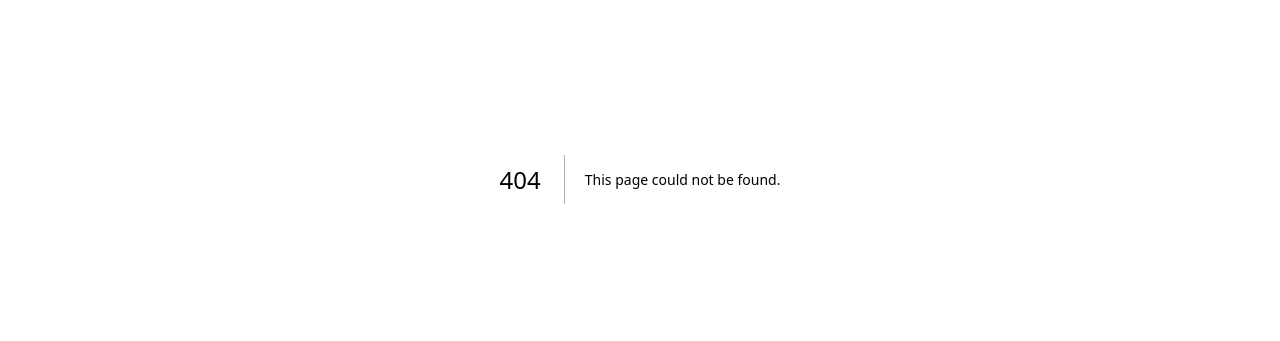
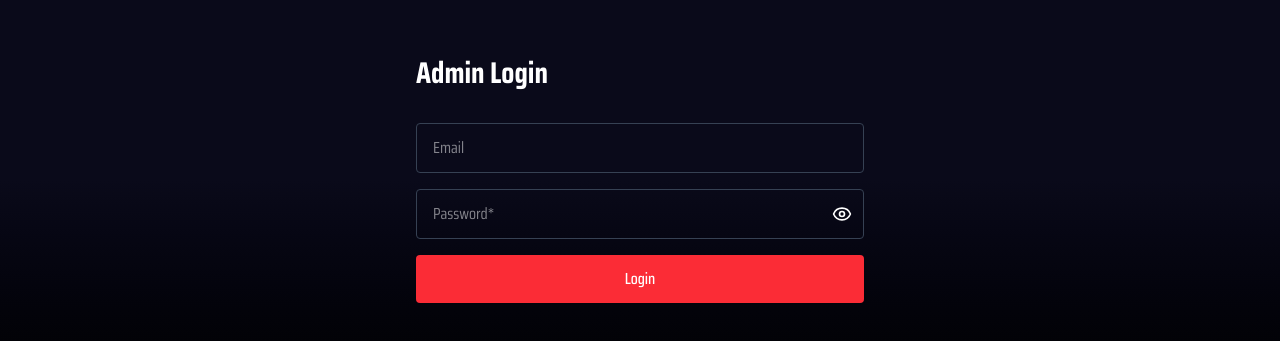
Before and after one commit to tech365aitechcom/ISKAFE, a Next.js app: page /admin-login in a window 1280 px wide. Before the commit this address had no page. Shown: the part 221-562 px from the top of the page. Built offline with nearby package versions, Linux system fonts and the light colour scheme; no server answers.

Commit message:
login in admin

```diff
--- a/package.json
+++ b/package.json
@@ -12,9 +12,11 @@
     "axios": "^1.8.3",
     "lucide-react": "^0.482.0",
     "next": "15.2.2",
+    "notistack": "^3.0.2",
     "react": "^19.0.0",
     "react-dom": "^19.0.0",
-    "recharts": "^2.15.3"
+    "recharts": "^2.15.3",
+    "zustand": "^5.0.3"
   },
   "devDependencies": {
     "@eslint/eslintrc": "^3",
--- /dev/null
+++ b/src/app/(admin)/_components/Header.jsx
@@ -0,0 +1,22 @@
+'use client'
+
+import useUserStore from '../../../stores/userStore'
+import React from 'react'
+import { ExportButton } from './ExportButton'
+
+export default function Header() {
+  const user = useUserStore((state) => state.user)
+  return (
+    <div className='flex items-center justify-between p-10'>
+      <div>
+        <h1 className='text-2xl font-semibold leading-8 text-white'>
+          Welcome back, {user?.fullName}
+        </h1>
+        <p className='text-xs text-[#AEB9E1] leading-3.5'>
+          Fight Platform Admin
+        </p>
+      </div>
+      <ExportButton />
+    </div>
+  )
+}
--- a/src/app/(admin)/_components/Sidebar.jsx
+++ b/src/app/(admin)/_components/Sidebar.jsx
@@ -16,9 +16,11 @@ import {
 } from 'lucide-react'
 import Image from 'next/image'
 import { usePathname } from 'next/navigation'
+import useUserStore from '../../../stores/userStore'
 
 export function Sidebar() {
   const pathname = usePathname()
+  const user = useUserStore((state) => state.user)
 
   return (
     <div className='flex flex-col w-72 h-full bg-[#081028] text-white font-lato'>
@@ -140,7 +142,7 @@ export function Sidebar() {
                 />
               </div>
               <div>
-                <p className='text-sm font-medium'>John Carter</p>
+                <p className='text-sm font-medium'>{user?.fullName}</p>
                 <p
                   className={`text-sm ${
                     pathname === '/profile' ? 'text-[#FFCA28]' : 'text-gray-400'
--- /dev/null
+++ b/src/app/(admin)/_components/SnackbarProviderClient.jsx
@@ -0,0 +1,7 @@
+'use client'
+
+import { SnackbarProvider } from 'notistack'
+
+export default function SnackbarProviderClient({ children }) {
+  return <SnackbarProvider>{children}</SnackbarProvider>
+}
--- a/src/app/(admin)/layout.js
+++ b/src/app/(admin)/layout.js
@@ -1,6 +1,7 @@
 import React from 'react'
 import { Sidebar } from './_components/Sidebar'
 import { ExportButton } from './_components/ExportButton'
+import Header from './_components/Header'
 
 export const metadata = {
   title: 'IKF - International Kickboxing Federation Admin',
@@ -13,17 +14,7 @@ const AdminLayout = ({ children }) => {
     <div className='flex h-screen w-full inset-0 bg-[#07091D]'>
       <Sidebar />
       <main className='overflow-y-auto flex-1'>
-        <div className='flex items-center justify-between p-10'>
-          <div>
-            <h1 className='text-2xl font-semibold leading-8 text-white'>
-              Welcome back, John
-            </h1>
-            <p className='text-xs text-[#AEB9E1] leading-3.5'>
-              Fight Platform Admin
-            </p>
-          </div>
-          <ExportButton />
-        </div>
+        <Header />
         {children}
       </main>
     </div>
--- /dev/null
+++ b/src/app/admin-login/page.jsx
@@ -0,0 +1,169 @@
+'use client'
+import React, { useState } from 'react'
+import Link from 'next/link'
+import axios from 'axios'
+import { Eye, EyeOff } from 'lucide-react'
+import { enqueueSnackbar } from 'notistack'
+import useUserStore from '../../stores/userStore'
+import { useRouter } from 'next/navigation'
+import { API_BASE_URL, apiConstants, roles } from '../../constants/index'
+
+const LoginPage = () => {
+  const { setUser } = useUserStore()
+  const [formData, setFormData] = useState({
+    email: '',
+    password: '',
+  })
+
+  const [isLoading, setIsLoading] = useState(false)
+  const [showPassword, setShowPassword] = useState(false)
+  const router = useRouter()
+
+  const handleChange = (e) => {
+    const { name, value } = e.target
+    setFormData({
+      ...formData,
+      [name]: value,
+    })
+  }
+
+  const handleSubmit = async (e) => {
+    e.preventDefault()
+    setIsLoading(true)
+
+    try {
+      console.log('Login data ready to be sent:', formData)
+      const res = await axios.post(`${API_BASE_URL}/auth/login`, formData)
+      console.log('Login response:', res.data)
+      if (res.status === apiConstants.success) {
+        console.log('Login successful:', res.data.user.role)
+
+        if (res.data.user.role === roles.admin) {
+          enqueueSnackbar(res.data.message, { variant: 'success' })
+          localStorage.setItem('token', res.data.token)
+          setUser(res.data.user)
+          router.push('/dashboard')
+        } else {
+          enqueueSnackbar('Please login with admin credentials', {
+            variant: 'warning',
+          })
+        }
+      }
+    } catch (err) {
+      enqueueSnackbar(
+        err?.response?.data?.message || 'An error occurred during login',
+        { variant: 'error' }
+      )
+    } finally {
+      setIsLoading(false)
+    }
+  }
+
+  return (
+    <div className='flex h-screen w-full bg-transparent px-28 py-6'>
+      <div className='flex w-full'>
+        <div className='w-full flex md:items-center justify-center p-8'>
+          <div className='w-full max-w-md'>
+            <h1 className='text-3xl font-bold text-white mb-8'>Admin Login</h1>
+            <form className='space-y-4' onSubmit={handleSubmit}>
+              <div>
+                <input
+                  type='email'
+                  name='email'
+                  placeholder='Email'
+                  value={formData.userName}
+                  onChange={handleChange}
+                  className='w-full px-4 py-3 rounded border border-gray-700 bg-transparent text-white'
+                  required
+                />
+              </div>
+              <div className='relative'>
+                <input
+                  type={showPassword ? 'text' : 'password'}
+                  name='password'
+                  placeholder='Password*'
+                  value={formData.password}
+                  onChange={handleChange}
+                  className='w-full px-4 py-3 pr-10 rounded border border-gray-700 bg-transparent text-white'
+                  required
+                />
+                <span
+                  onClick={() => setShowPassword(!showPassword)}
+                  className='absolute right-3 top-1/2 transform -translate-y-1/2 cursor-pointer text-white'
+                >
+                  {showPassword ? <EyeOff size={20} /> : <Eye size={20} />}
+                </span>
+              </div>
+              {/* <div className='flex justify-end items-center'>
+                <div className='flex items-center'>
+                  <input
+                    type='checkbox'
+                    id='rememberMe'
+                    name='rememberMe'
+                    checked={formData.rememberMe}
+                    onChange={handleChange}
+                    className='w-4 h-4 mr-2 accent-yellow-500'
+                  />
+                  <label htmlFor='rememberMe' className='text-white'>
+                    Remember Me
+                  </label>
+                </div>
+                <Link
+                  href={'/forgot-password'}
+                  className='text-blue-400 hover:underline'
+                >
+                  Forgot Password?
+                </Link>
+              </div> */}
+              <button
+                type='submit'
+                className='w-full bg-red-500 text-white py-3 rounded font-medium hover:bg-red-600 transition duration-300 flex items-center justify-center cursor-pointer'
+                disabled={isLoading}
+              >
+                {isLoading ? 'Logging in...' : 'Login'}
+              </button>
+              {/* <div className='text-center text-white mt-4'>
+                If you don't have an account?{' '}
+                <Link
+                  href={'/signup'}
+                  className='text-yellow-500 hover:underline'
+                >
+                  Sign Up
+                </Link>
+              </div> */}
+              {/* <div className='flex items-center my-6'>
+                <div className='flex-grow border-t border-gray-700'></div>
+                <span className='px-4 text-gray-400 text-sm'>
+                  Or login with
+                </span>
+                <div className='flex-grow border-t border-gray-700'></div>
+              </div>
+              <div className='flex justify-center space-x-4'>
+                <button
+                  type='button'
+                  className='flex items-center justify-center bg-blue-600 text-white px-4 py-2 rounded gap-1'
+                >
+                  <span className='mr-2'>FACEBOOK</span>
+                </button>
+                <button
+                  type='button'
+                  className='flex items-center justify-center bg-blue-400 text-white px-4 py-2 rounded'
+                >
+                  <span className='mr-2'>TWITTER</span>
+                </button>
+                <button
+                  type='button'
+                  className='flex items-center justify-center bg-red-600 text-white px-4 py-2 rounded'
+                >
+                  <span className='mr-2'>GOOGLE</span>
+                </button>
+              </div> */}
+            </form>
+          </div>
+        </div>
+      </div>
+    </div>
+  )
+}
+
+export default LoginPage
--- a/src/app/layout.js
+++ b/src/app/layout.js
@@ -1,5 +1,6 @@
 import { Saira_Condensed } from 'next/font/google'
 import './globals.css'
+import SnackbarProviderClient from './(admin)/_components/SnackbarProviderClient'
 
 const saira = Saira_Condensed({
   variable: '--font-saira-condensed',
@@ -16,7 +17,9 @@ export const metadata = {
 export default function RootLayout({ children }) {
   return (
     <html lang='en' suppressHydrationWarning>
-      <body className={`${saira.variable} antialiased`}>{children}</body>
+      <body className={`${saira.variable} antialiased`}>
+        <SnackbarProviderClient>{children}</SnackbarProviderClient>
+      </body>
     </html>
   )
 }
--- a/src/constants/index.js
+++ b/src/constants/index.js
@@ -2068,3 +2068,15 @@ export const rankings = [
     mapLocation: 'https://maps.google.com/?q=Casablanca',
   },
 ]
+
+export const API_BASE_URL = process.env.NEXT_PUBLIC_API_BASE_URL
+
+export const roles = {
+  admin: 'ADMIN',
+  user: 'USER',
+}
+
+export const apiConstants = {
+  create: 201,
+  success: 200,
+}
--- /dev/null
+++ b/src/stores/userStore.js
@@ -0,0 +1,18 @@
+import { create } from 'zustand'
+import { persist } from 'zustand/middleware'
+
+const useUserStore = create(
+  persist(
+    (set) => ({
+      user: null,
+      setUser: (userData) => set({ user: userData }),
+      clearUser: () => set({ user: null }),
+    }),
+    {
+      name: 'user-storage',
+      getStorage: () => localStorage,
+    }
+  )
+)
+
+export default useUserStore
```
Also changed, not shown: 1 other file (tests, documents, lock files or other folders).
